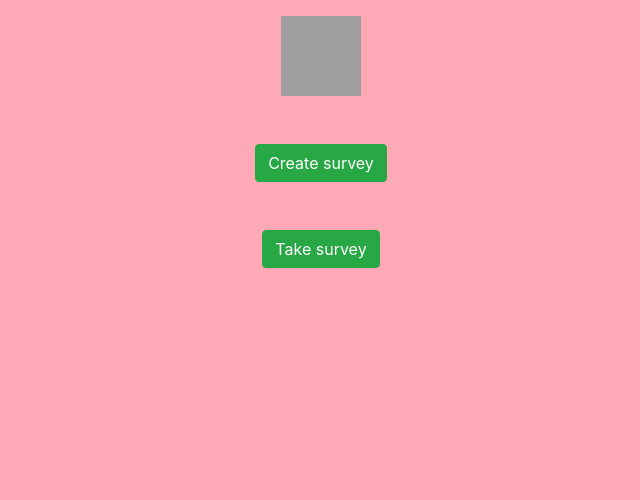
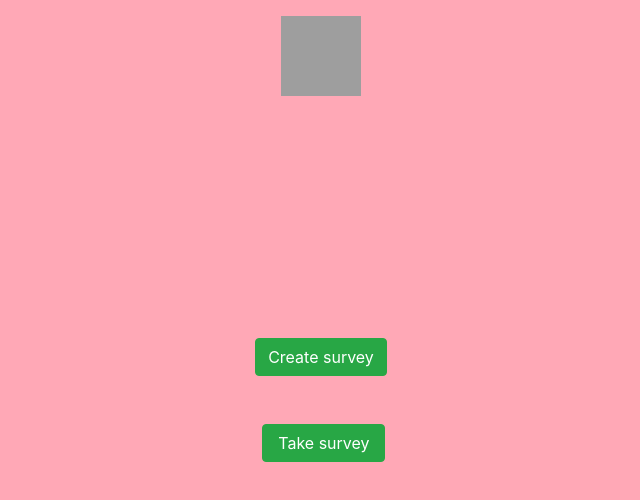
Before and after one commit to kesavamuthu/surveyTigerReact, a React (Create React App) app: page / in a window 1280 px wide. Shown: the top 500 px of the page, without its empty margins (319-959 px from the left). Built offline with nearby package versions, Linux system fonts and the light colour scheme; grey boxes are pictures that could not be loaded.

Commit message:
css added

```diff
--- a/public/index.html
+++ b/public/index.html
@@ -26,7 +26,7 @@
     -->
     <title>React App</title>
   </head>
-  <body>
+  <body style="background-color: #ffa8b6;">
     <noscript>You need to enable JavaScript to run this app.</noscript>
     <div id="root"></div>
     <!--
--- a/src/App.css
+++ b/src/App.css
@@ -2,43 +2,12 @@
   text-align: center;
 }
 
-.App-logo {
-  height: 40vmin;
-  pointer-events: none;
-}
-
-@media (prefers-reduced-motion: no-preference) {
-  .App-logo {
-    animation: App-logo-spin infinite 20s linear;
-  }
-}
-
-.App-header {
-  background-color: #282c34;
-  min-height: 100vh;
-  display: flex;
-  flex-direction: column;
-  align-items: center;
-  justify-content: center;
-  font-size: calc(10px + 2vmin);
-  color: white;
-}
-
-.App-link {
-  color: #61dafb;
-}
-
-@keyframes App-logo-spin {
-  from {
-    transform: rotate(0deg);
-  }
-  to {
-    transform: rotate(360deg);
-  }
-}
-
-.parente {
+.parent {
   display: flex;
   justify-content: center;
   align-items: center;
 }
+
+body {
+  background-color: "#ffa8B6";
+}
--- a/src/App.js
+++ b/src/App.js
@@ -4,14 +4,12 @@ import "./App.css";
 import Init from "./components/init";
 import config from "./config";
 import Avatar from "./components/Avatar";
-import Example from "./components/example";
 import CreateSurvey from "./components/CreateSurvey";
-import { BrowserRouter as Router, Switch, Route, Link } from "react-router-dom";
+import { BrowserRouter as Router, Switch, Route } from "react-router-dom";
 import TakeSurvey from "./components/TakeSurvey";
 
 function App() {
   return (
-    <div style={{ backgroundColor: "#ffa8B6", height: "100vh" }}>
     <div className="App" style={{ position: "relative", top: "2vh" }}>
       <Avatar url={config.imgSrc} />
       <Router>
@@ -28,7 +26,6 @@ function App() {
         </Switch>
       </Router>
     </div>
-    </div>
   );
 }
 
--- a/src/components/CreateSurvey.js
+++ b/src/components/CreateSurvey.js
@@ -1,5 +1,5 @@
 import React from "react";
-import { Row, Col, Button } from "react-bootstrap";
+import { Row, Col, Button, Container } from "react-bootstrap";
 import { BrowserRouter as Router, Switch, Route, Link } from "react-router-dom";
 import QuestionType from "./QuestionType";
 import QuestionMaker from "./QuestionMaker";
@@ -179,7 +179,7 @@ class CreateSurvey extends React.Component {
   }
   render() {
     return (
-      <>
+      <Container>
         <Row>
           <Col md={{ span: 6, offset: 3 }}>
             {!this.state.currentQuestionType && (
@@ -201,7 +201,7 @@ class CreateSurvey extends React.Component {
             )}
           </Col>
         </Row>
-      </>
+      </Container>
     );
   }
 }
--- a/src/components/init.js
+++ b/src/components/init.js
@@ -17,14 +17,24 @@ function init() {
               <Row>
                 <Col md={{ span: 6, offset: 3 }}> */}
             {/* <Card style={{ width: "18rem" }}> */}
-            <div className="parent">
+            <div
+              className="parent"
+              style={{
+                height: "70vh",
+                justifyContent: "center",
+                alignItems: "center",
+                flexDirection: "column",
+              }}
+            >
               <Link to="/create">
                 <div className="m-5">
                   <Button variant="success">Create survey</Button>
                 </div>
               </Link>
               <Link to="/take">
-                <Button variant="success">Take survey</Button>
+                <Button variant="success" style={{ width: "105%" }}>
+                  Take survey
+                </Button>
               </Link>
             </div>
             {/* </Card> */}
```
Also changed, not shown: 29 other files (tests, documents, lock files or other folders). Lines whose indentation alone changed are shown as unchanged.
